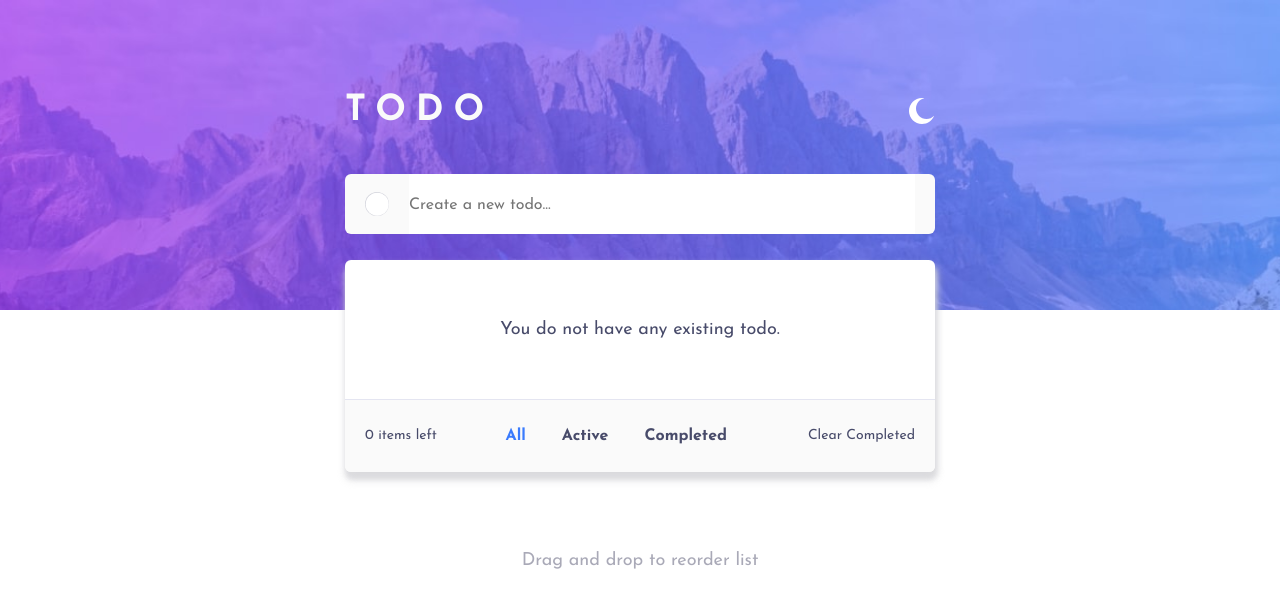
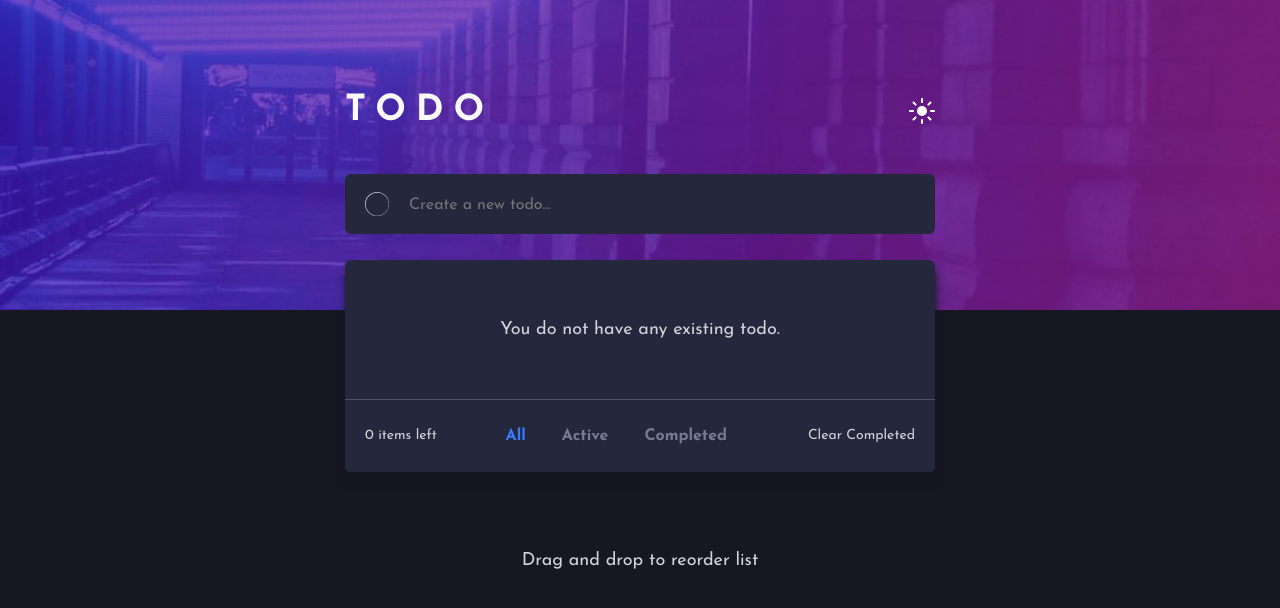
Before and after one commit to davidolaoluwa240/todo-app-main, a website: page index.html in a window 1280 px wide. Both pictures are taken after a click on the picture 922 px from the left and 111 px from the top of the page. Drawn offline with nearby package versions, Linux system fonts and the light colour scheme; a small style sheet from the web is missing.

Commit message:
done implementing switching theme logic

```diff
--- a/assets/js/script.js
+++ b/assets/js/script.js
@@ -1,10 +1,4 @@
 "use strict";
-
-const $ = function (selector, shouldSelectAll) {
-  return shouldSelectAll
-    ? document.querySelectorAll(selector)
-    : document.querySelector(selector);
-};
 
 // Selecting Elements
 const emptyBoxElem = $(".todo__empty-box");
--- /dev/null
+++ b/assets/js/theme.js
@@ -0,0 +1,18 @@
+// Selecting Elements
+const rootElem = $("[data-theme]");
+const switchThemeElem = $(".todo__info-icon", true);
+
+// Internal State
+let theme = "light";
+
+const toggleTheme = function () {
+  // Toggle the theme variable value
+  theme = theme === "light" ? "dark" : "light";
+  // Update the rootElem data-theme value
+  rootElem.setAttribute("data-theme", theme);
+};
+
+// Event Listener
+switchThemeElem.forEach((element) =>
+  element.addEventListener("click", toggleTheme)
+);
--- a/assets/js/utils/util.js
+++ b/assets/js/utils/util.js
@@ -1,5 +1,11 @@
 const toastMessage = function (msg, state) {
   toastr.message(msg, state, 3500);
+};
+
+const $ = function (selector, shouldSelectAll) {
+  return shouldSelectAll
+    ? document.querySelectorAll(selector)
+    : document.querySelector(selector);
 };
 
 const createHTML = function ({ id, title, completed }) {
--- a/assets/sass/main.scss
+++ b/assets/sass/main.scss
@@ -7,7 +7,6 @@
 @import "./abstracts/mixins";
 
 // BASE
-@import "./base/animation";
 @import "./base/base";
 @import "./base/typography";
 @import "./base/utilities";
--- a/index.html
+++ b/index.html
@@ -98,8 +98,9 @@
     </div>
 
     <script src="https://cdn.jsdelivr.net/npm/js-toastr@1.1.1/toast.min.js"></script>
+    <script src="./assets/js/utils/util.js"></script>
     <script src="./assets/js/db/db.js"></script>
-    <script src="./assets/js/utils/util.js"></script>
+    <script src="./assets/js/theme.js"></script>
     <script src="./assets/js/script.js"></script>
   </body>
 </html>
```
